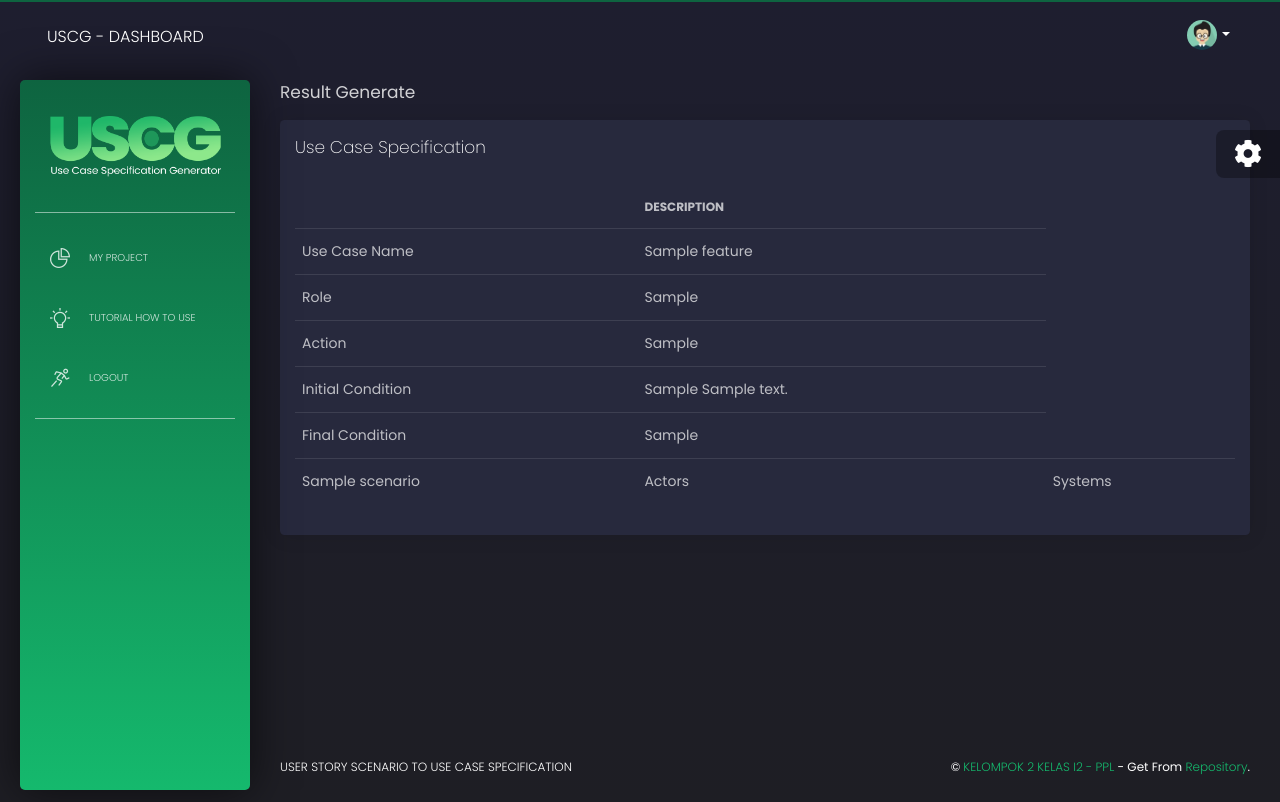
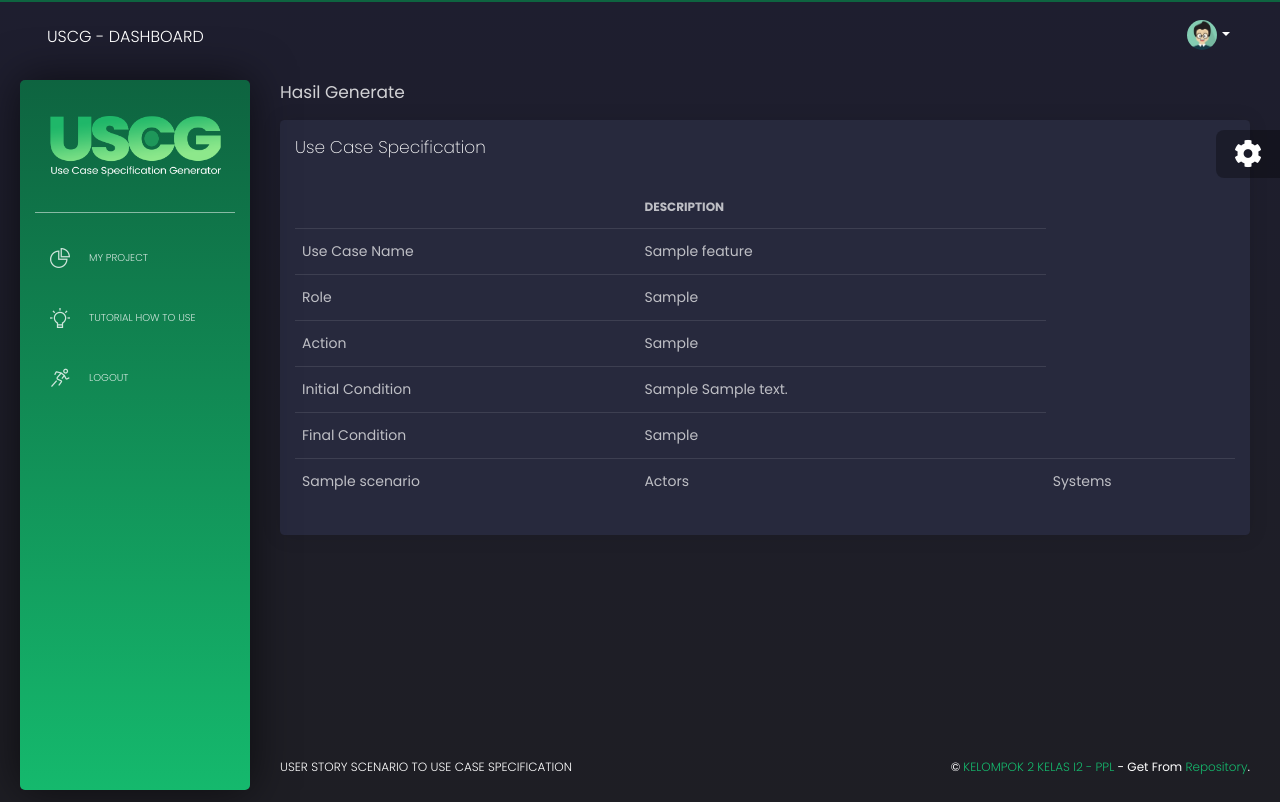
Before and after one commit to AgileRE-2021/UserStoryScenToUseCaseSpec, a Django app: page /hasil-generate/1/1 in a window 1280 px wide. Run offline with Django 3.2, Linux system fonts and the light colour scheme; a user stored in the database is signed in; tables that the repository leaves empty hold one stand-in row (values such as "Sample post"); some libraries are stand-ins or nearby versions.

Commit message:
Revert "Fix"
This reverts commit 4f4e55963ccbc4d2604666ec1ede62516b83e2ca.

```diff
--- a/UserStoryScenario/core/templates/includes/sidebar.html
+++ b/UserStoryScenario/core/templates/includes/sidebar.html
@@ -41,12 +41,6 @@
               <p>Logout</p>
             </a>
           </li>
-
-          <div class="logo">
-
-          </div>
-
-
           {% else %}
           <li class="active">
             <a target="_blank"
--- a/UserStoryScenario/core/templates/main/hasil-generate.html
+++ b/UserStoryScenario/core/templates/main/hasil-generate.html
@@ -11,7 +11,7 @@ from django.contrib.auth.forms import UserCreationForm
 <!-- Form Tambah Data User Story  -->
 <div class="row">
     <div class="col-md-12">
-        <h4 > Result Generate</h4>
+        <h4 > Hasil Generate</h4>
       <div class="card ">
         <div class="card-header">
           <h4 class="card-title"> Use Case Specification</h4>
```
